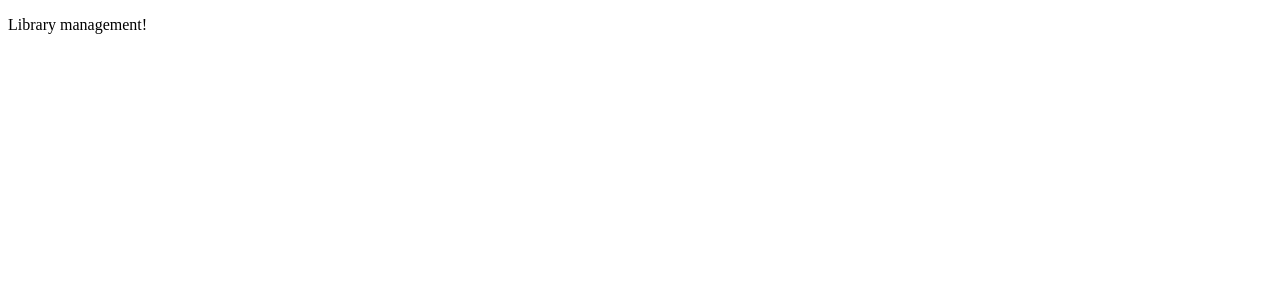
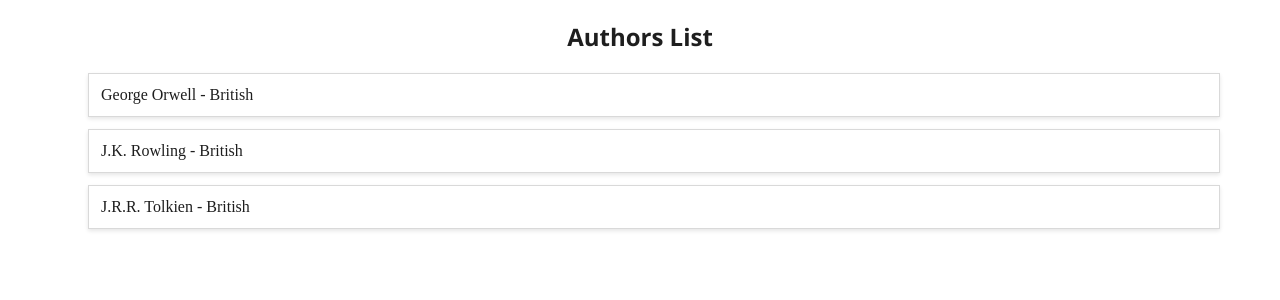
Before and after one commit to rarribas/library-manangement-system, a React (Vite) app: page / in a window 1280 px wide. Shown: the top 300 px of the page. Built offline with nearby package versions, Linux system fonts and the light colour scheme.

Commit message:
added list of authors

```diff
--- a/package.json
+++ b/package.json
@@ -23,6 +23,7 @@
     "eslint-plugin-react-hooks": "^5.1.0",
     "eslint-plugin-react-refresh": "^0.4.19",
     "globals": "^15.15.0",
+    "sass-embedded": "^1.86.3",
     "typescript": "~5.7.2",
     "typescript-eslint": "^8.24.1",
     "vite": "^6.2.0"
--- a/src/App.css
+++ b/src/App.css
@@ -1,3 +1,79 @@
-#root {
+@import url('https://fonts.googleapis.com/css2?family=Open+Sans:ital,wght@0,300..800;1,300..800&display=swap');
 
+body {
+  color: #1e1e1e;
 }
+
+h1, h4, p{
+  font-family: 'Open Sans', sans-serif;
+  color: #1e1e1e;
+}
+
+h1{
+  text-align: center;
+}
+
+p{
+  color: #1e1e1e;
+  font-size: 12px;
+}
+
+h4 {
+  margin: 0;
+}
+
+span{
+  font-weight: 600;
+}
+
+ul {
+  margin: 0;
+  list-style: none;
+}
+
+section{
+  margin: 0 40px;
+}
+
+label,
+input {
+  color: #1e1e1e;
+}
+
+label{
+  font-size: 12px;
+  font-weight: 600;
+}
+
+input{
+  padding: 6px 8px;
+  border: 1px solid #d9d9d9;
+  border-radius: 4px;
+  box-shadow: 0;
+}
+
+.form-control {
+  display: flex;
+  flex-direction: column;
+  font-family: 'Open Sans', sans-serif;
+  margin-bottom: 8px;
+}
+
+a {
+  color: #01818d;
+  text-decoration: none;
+
+  &:hover{
+    text-decoration: underline;
+  }
+}
+
+.is-error{
+  text-align: center;
+  color: red;
+  font-size: 16px;
+}
+
+.is-loading{
+  text-align: center;
+}
--- a/src/App.tsx
+++ b/src/App.tsx
@@ -1,6 +1,7 @@
 import './App.css'
 import { useContext, useEffect } from 'react';
 import AuthorsContext from './context/authors';
+import AuthorsList from './pages/AuthorsList';
 
 function App() {
 
@@ -17,12 +18,8 @@ function App() {
   // eslint-disable-next-line react-hooks/exhaustive-deps
   }, []);
 
-  console.log(authors);
-
   return (
-    <div>
-      <p>Library management!</p>
-    </div>
+    <AuthorsList authors={authors} />
   )
 }
 
--- /dev/null
+++ b/src/components/List.module.scss
@@ -0,0 +1,34 @@
+.list{
+  display: flex;
+  flex-wrap: wrap;
+
+  li,
+  > a{
+    width: 100%;
+    padding: 12px;
+    margin: 0 12px 12px 0px;
+    box-shadow: 0 2px 4px 0 rgba(0,0,0,0.1);
+    border: 1px solid #d9d9d9;
+    cursor: pointer;
+
+    &:hover{
+      box-shadow: -2px 4px 4px 0 rgba(0, 0, 0, 0.1);
+    }
+  }
+
+  li a:hover{
+    text-decoration: none;
+  }
+
+  > a {
+    display: flex;
+    align-items: center;
+    justify-content: center;
+    font-weight: 600;
+    background: #e5f5f6;
+  }
+
+  button {
+    width: auto;
+  }
+}
--- /dev/null
+++ b/src/components/List.tsx
@@ -0,0 +1,14 @@
+import { ReactNode } from 'react';
+import styles from './List.module.scss';
+
+interface ListProps {
+  children: ReactNode;
+}
+
+export default function List({ children }: ListProps) {
+
+  return <ul className={styles['list']}>
+    {children}
+    {/* TODO ADD LINK HERE WITH PROPERTIES */}
+  </ul>
+}
--- /dev/null
+++ b/src/pages/AuthorsList.tsx
@@ -0,0 +1,28 @@
+import List from "../components/List";
+import {type AuthorI } from "../data/authors";
+
+type AuthorsInList = Pick<AuthorI, "id" | "firstname" | "lastname" | "nationality">
+interface AuthorsListProps {
+  authors: AuthorsInList[]
+}
+
+export default function AuthorsList({authors}:AuthorsListProps) {
+  const getAuthors = () => {
+    return authors.map((author) => {
+      return (
+        <li key={author.id}>
+          {author.firstname} {author.lastname} - {author.nationality}
+        </li>
+      );
+    });
+  };
+
+  return (
+    <section className="half-width">
+      <h1>Authors List</h1>
+      <List>
+        {getAuthors()}
+      </List>
+    </section>
+  );
+}
```
Also changed, not shown: src/data/routes.tsx (added), 1 other file (tests, documents, lock files or other folders).
